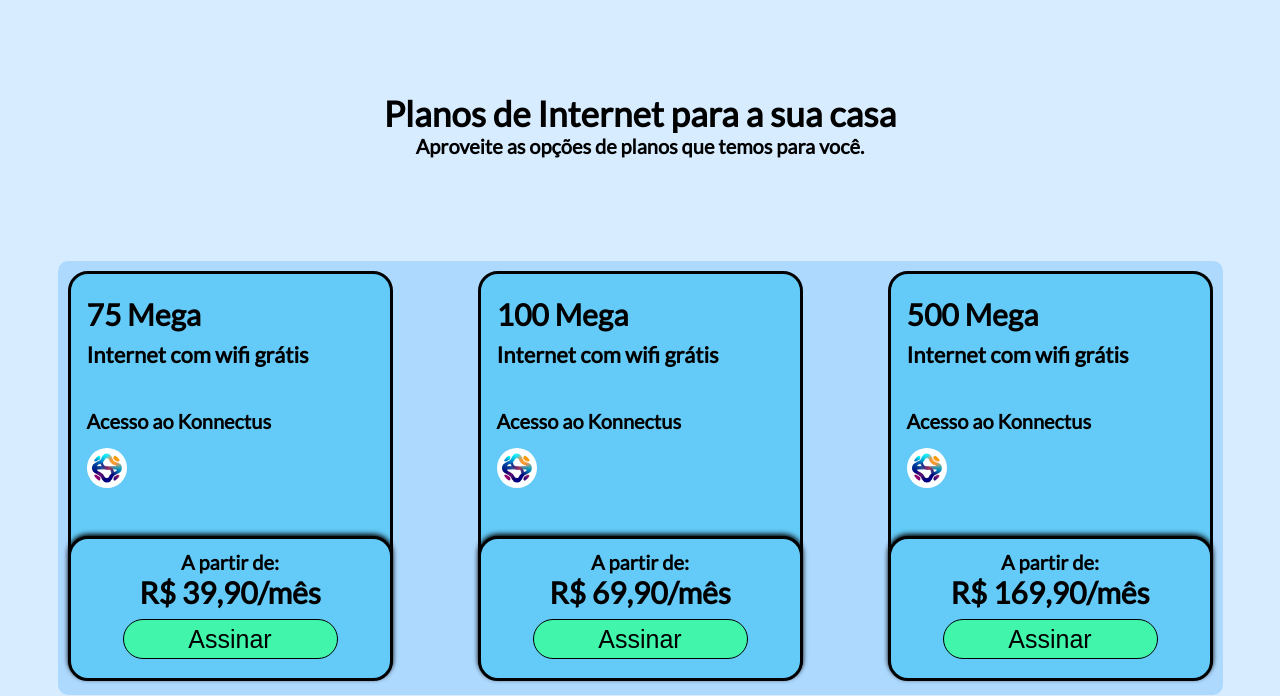
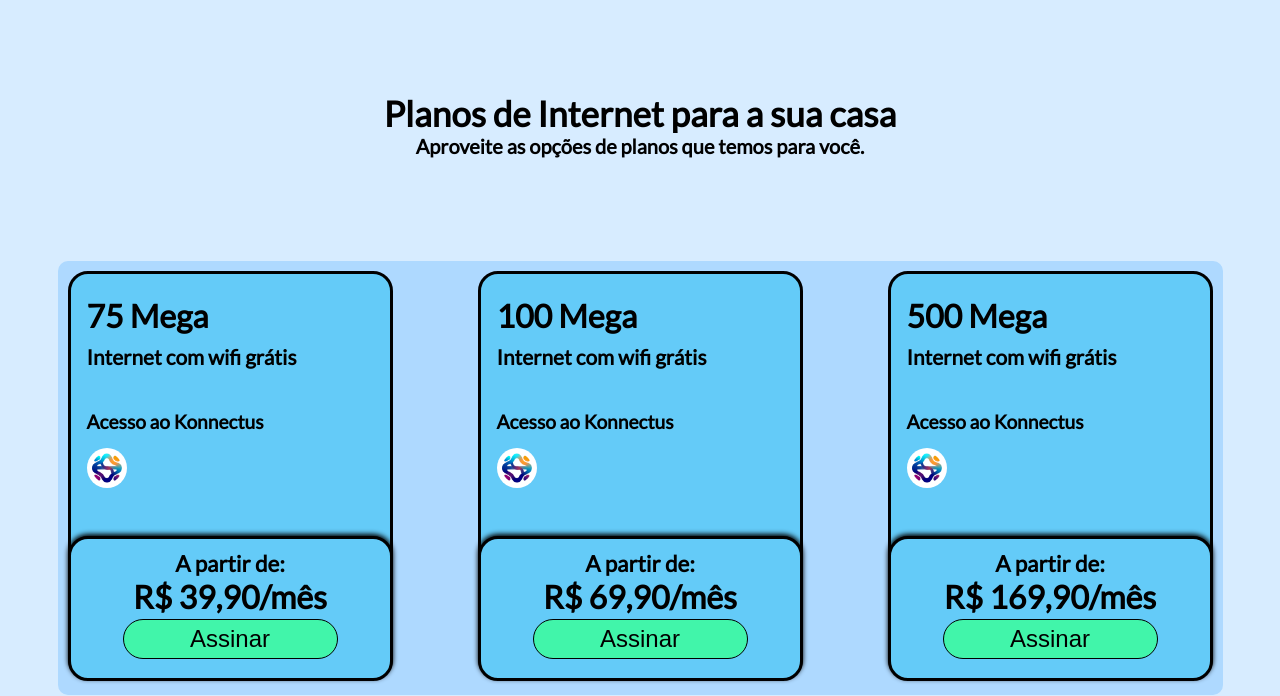
Before and after one commit to tvbrgamer/Konnect, a website: page html/index.html in a window 1280 px wide. Shown: the part 131-827 px from the top of the page. Drawn offline with Linux system fonts and the light colour scheme.

Commit message:
Update main.css

```diff
--- a/html/css/main.css
+++ b/html/css/main.css
@@ -27,9 +27,14 @@ dialog::backdrop {
 
 #upDialog {
   position: relative;
+  display: flex;
+  justify-content: left;
+  align-items: center;
+  gap: 76%;
+  position: relative;
   top: -1px;
   left: -1px;
-  width: 979px;
+  width: 101%;
   height: 64px;
   border: solid;
   border-width: 1px;
@@ -38,16 +43,12 @@ dialog::backdrop {
 }
 
 #updialogH2 {
-  float: left;
   margin-left: 21px;
   margin-top: 12px;
   font-size: 30px;
 }
 
 #updialogButton {
-  float: right;
-  position: relative;
-  right: 5px;
   top: 3px;
   height: 55px;
   width: 55px;
@@ -159,10 +160,12 @@ section#cardArea {
 }
 
 .cardBox {
+  position: relative;
   border-radius: 20px;
   border: 3px solid #000;
   background: #64CBF8;
-  width: 325px;
+  width: 30%;
+  max-width: 325px;
   height: 408px;
   margin: 10px;
 }
@@ -177,17 +180,17 @@ section#cardArea {
 }
 
 .cardItem h1 {
-  font-size: 30px;
+  font-size: 2em;
 }
 
 .cardItem h3 {
   margin-top: 9px;
-  font-size: 22px;
+  font-size: 1.3em;
 }
 
 .cardItem h4 {
   margin-top: 41px;
-  font-size: 20px;
+  font-size: 1.2em;
 }
 
 .imgKonnectus {
@@ -203,7 +206,8 @@ section#cardArea {
   border: 3px solid #000;
   box-shadow: 0px -2px 5px 0px #000;
   background: #64CBF8;
-  width: 325px;
+  width: 104%;
+  max-width: 325px;
   height: 145px;
   left: -3px;
 }
@@ -215,11 +219,11 @@ section#cardArea {
 }
 
 .cardBottom .txtArea h1 {
-  font-size: 30px;
+  font-size: 2em;
 }
 
 .cardBottom .txtArea h3 {
-  font-size: 20px;
+  font-size: 1.4em;
 }
 
 .buttonAssinar {
@@ -233,7 +237,7 @@ section#cardArea {
   margin: 17px auto 21px;
   border-radius: 20px;
   border: 1px solid #000;
-  font-size: 25px;
+  font-size: 1.5em;
 }
 
 .buttonAssinar button {
```
